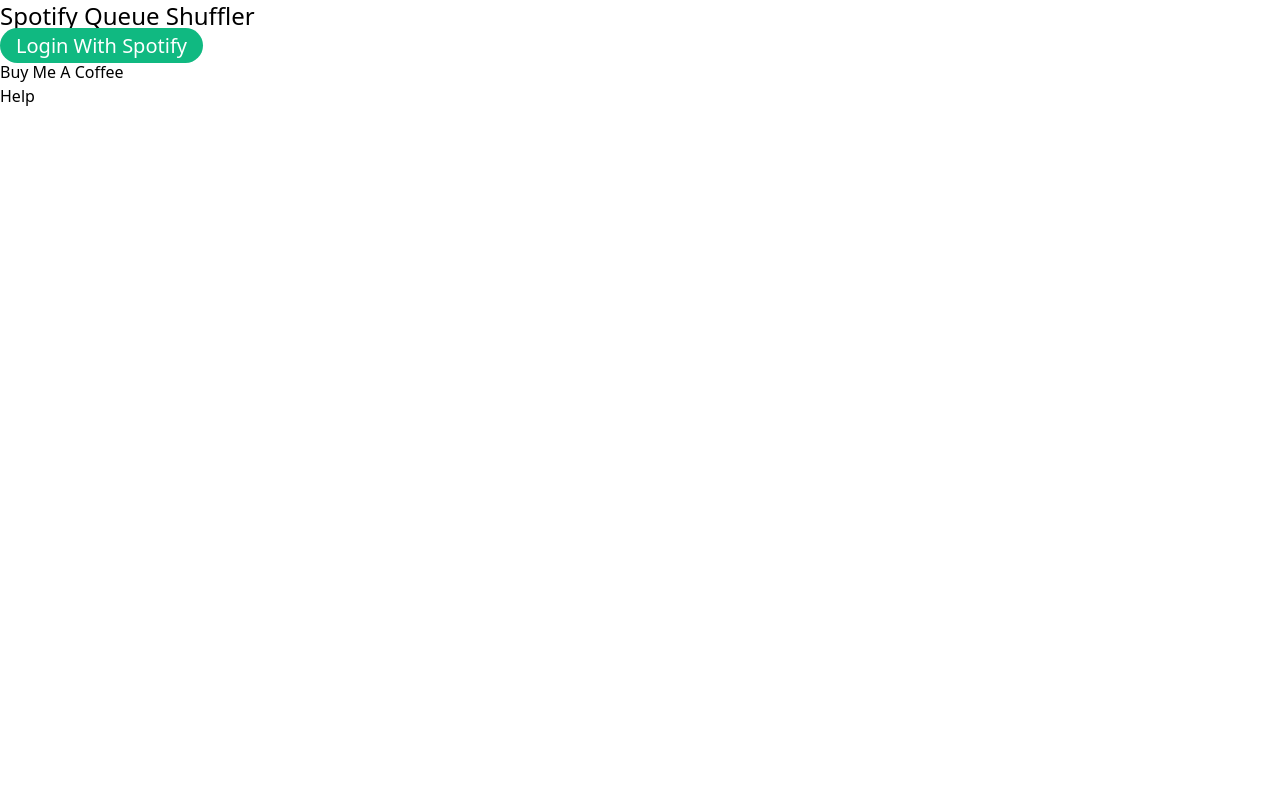
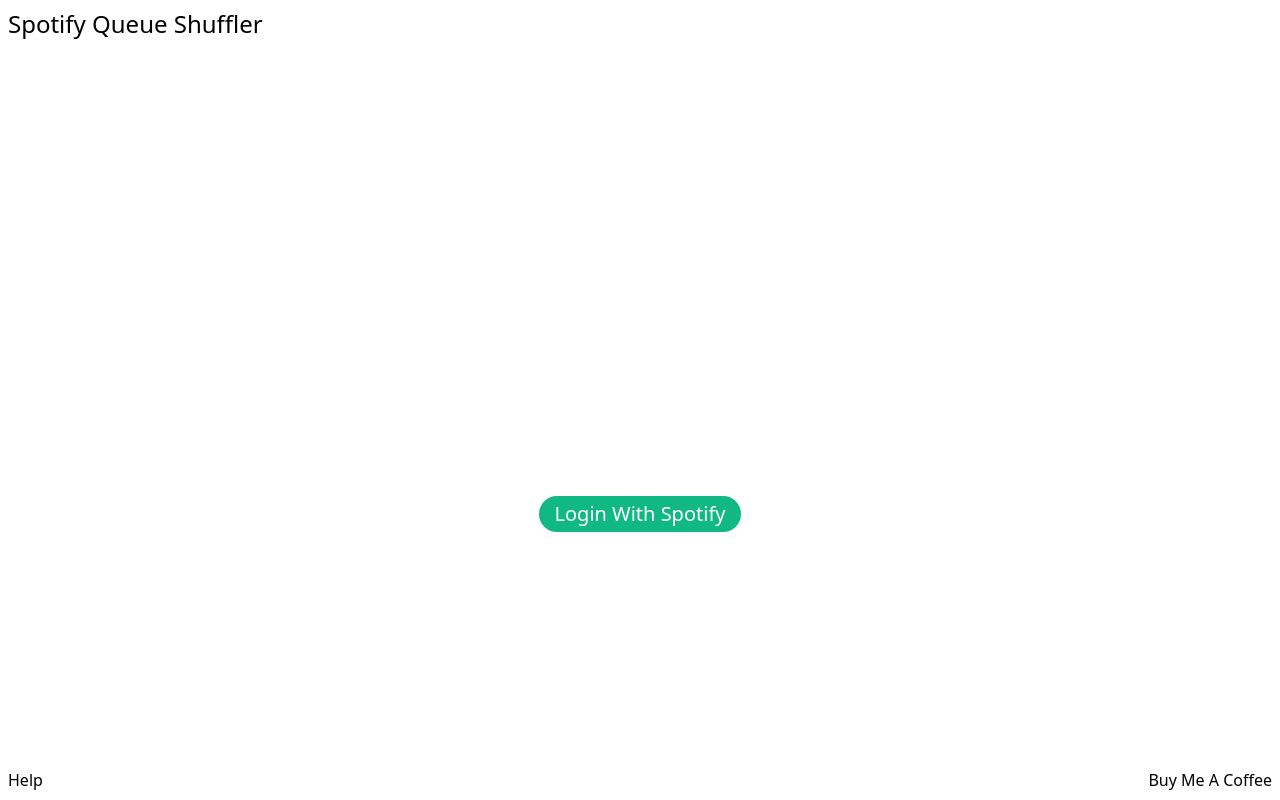
Before and after one commit to calebschoepp/spotify-queue-shuffler, a React (Create React App) app: page / in a window 1280 px wide. Built offline with nearby package versions, Linux system fonts and the light colour scheme.

Commit message:
Rudimentary styling

```diff
--- a/src/components/App.js
+++ b/src/components/App.js
@@ -1,4 +1,4 @@
-import React, { useState } from "react";
+import React from "react";
 import Shuffler from "./Shuffler";
 import BuyMeACoffee from "./BuyMeACoffee";
 import Help from "./Help";
@@ -9,8 +9,8 @@
 
 function App() {
   return (
-    <div>
-      <h1 className="text-2xl">Spotify Queue Shuffler</h1>
+    <div className="absolute bottom-0 top-0 left-0 right-0">
+      <h1 className="absolute top-0 p-2 text-2xl">Spotify Queue Shuffler</h1>
       <Shuffler />
       <BuyMeACoffee />
       <Help />
--- a/src/components/BuyMeACoffee.js
+++ b/src/components/BuyMeACoffee.js
@@ -1,7 +1,7 @@
 import React from "react";
 
 function BuyMeACoffee(props) {
-  return <p>Buy Me A Coffee</p>;
+  return <p className="absolute bottom-0 right-0 p-2">Buy Me A Coffee</p>;
 }
 
 export default BuyMeACoffee;
--- a/src/components/Help.js
+++ b/src/components/Help.js
@@ -1,7 +1,7 @@
 import React from "react";
 
 function Help(props) {
-  return <p>Help</p>;
+  return <p className="absolute bottom-0 left-0 p-2">Help</p>;
 }
 
 export default Help;
--- a/src/components/Shuffler.js
+++ b/src/components/Shuffler.js
@@ -5,7 +5,6 @@
 import { algorithm } from "../util/algorithm";
 import { parseHash, parseSearch, randNonce } from "../util/helper";
 
-const hasAuthedBeforeCookie = "has-authed-before";
 const oauthStateCookie = "oauth-state";
 
 const randomState = randNonce(20);
@@ -15,12 +14,10 @@
   const [isLoading, setIsLoading] = useState(false);
   const [loadingText, setLoadingText] = useState(""); // TODO better default
   const [accessToken, setAccessToken] = useState("");
-  const [cookies, setCookie] = useCookies([
-    hasAuthedBeforeCookie,
-    oauthStateCookie,
-  ]);
+  const [cookies, setCookie] = useCookies([oauthStateCookie]);
 
   // Run once when app loads
+  // TODO handle unmatching state seperately
   useEffect(() => {
     // Set state cookie
     // TODO set domain for security reasons
@@ -32,7 +29,6 @@
     [isValid, state, token] = parseHash(window.location.hash);
     if (isValid && cookies[oauthStateCookie] === state) {
       setAccessToken(token);
-      setCookie(hasAuthedBeforeCookie, "true");
       return;
     }
 
@@ -55,12 +51,10 @@
 
   // TODO use correct URL for prod
   // Build primary button
-  const buttonText = cookies[hasAuthedBeforeCookie]
-    ? "Shuffle Queue"
-    : "Login With Spotify";
+  const buttonText = accessToken ? "Shuffle Queue" : "Login With Spotify";
   const css = "bg-green-500 text-white text-xl rounded-full px-4 py-1";
   let button = null;
-  if (accessToken === "") {
+  if (!accessToken) {
     let loginUrl =
       process.env.REACT_APP_AUTH_ENDPOINT +
       "?client_id=" +
@@ -87,15 +81,20 @@
 
   // TODO https://www.davidhu.io/react-spinners/
   return (
-    <div>
-      <LoadingIcon isLoading={isLoading} />
-      <LoadingText text={loadingText} />
-      {button}
+    <div className="h-full flex flex-col justify-center items-center">
+      <div className="spacer h-1/6 w-full p-1" />
+      <div className="h-1/3 w-full p-1">
+        <LoadingIcon isLoading={isLoading} />
+      </div>
+      <div className="h-1/6 w-full p-1">
+        <LoadingText text={loadingText} />
+      </div>
+      <div className="flex flex-col justify-top items-center h-1/4 w-full p-1">
+        {button}
+      </div>
+      <div className="spacer h-1/6 w-full p-1" />
     </div>
   );
 }
 
 export default Shuffler;
-
-// TODO it is weird to show "Shuffle Queue" after the first log in and then make them click it twice to actually shuffle
-// TODO https://developer.okta.com/blog/2019/05/01/is-the-oauth-implicit-flow-deads maybe find an alternative auth flow?
```
